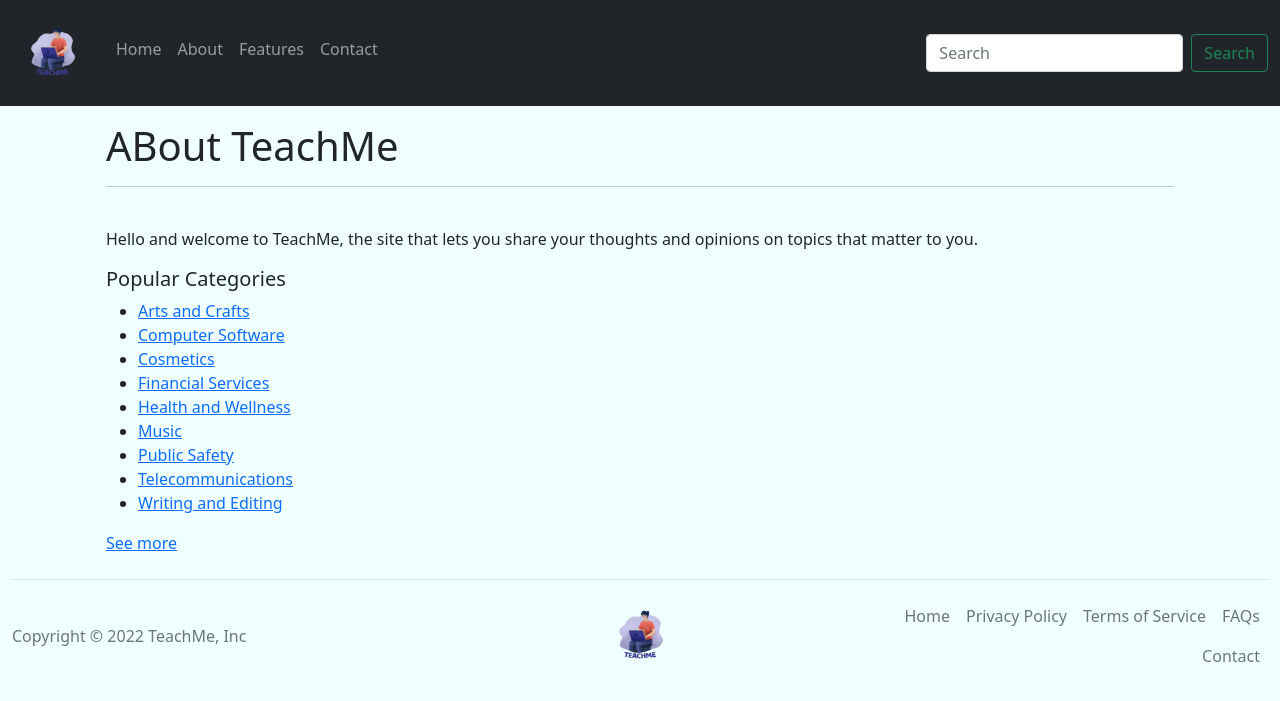
After one commit to micey969/teachme, a Django app: page /services/about in a window 1280 px wide. The commit adds this page. Shown: the top 701 px of the page. Run offline with Django 3.2, Linux system fonts and the light colour scheme.

Commit message:
add about page

```diff
--- a/services/urls.py
+++ b/services/urls.py
@@ -5,7 +5,9 @@ from django.views.generic import TemplateView
 app_name = 'services'
 
 urlpatterns = [
-    path('termsofuse/',TemplateView.as_view(template_name="services/terms.html"),name='terms'),
-    path('privacy/',TemplateView.as_view(template_name="services/privacy.html"),name='privacy'),
-    path('faqs/',TemplateView.as_view(template_name="services/faqs.html"),name='faqs'),
+    path('termsofuse',TemplateView.as_view(template_name="services/terms.html"),name='terms'),
+    path('privacy',TemplateView.as_view(template_name="services/privacy.html"),name='privacy'),
+    path('faqs',TemplateView.as_view(template_name="services/faqs.html"),name='faqs'),
+    path('about',TemplateView.as_view(template_name="services/about.html"),name='about'),
+
 ]
--- a/static/blog/css/styles.css
+++ b/static/blog/css/styles.css
@@ -0,0 +1,7 @@
+body{
+    background-color:azure;
+}
+
+footer li > a:hover{
+    text-decoration: underline;
+}
--- a/templates/base/base.html
+++ b/templates/base/base.html
@@ -5,7 +5,7 @@
         <meta charset="utf-8">
         <meta http-equiv="X-UA-Compatible" content="IE=edge">
         <title>TeachMe</title>
-        <meta name="description" content="">
+        <meta name="description" content="A blogging webapp where users share their skills and passions.">
         <meta name="viewport" content="width=device-width, initial-scale=1">
         <link href="https://cdn.jsdelivr.net/npm/bootstrap@5.0.1/dist/css/bootstrap.min.css" rel="stylesheet">
         <link rel="stylesheet" href="{% static  'blog/css/styles.css' %}">
@@ -22,16 +22,16 @@
                     <div class="collapse navbar-collapse" id="navbarNavDropdown">
                         <ul class="navbar-nav mb-2">
                             <li class="nav-item active">
-                              <a class="nav-link" aria-current="page" href="#">Home</a>
+                              <a class="nav-link" aria-current="page" href="{% url 'blog:index' %}">Home</a>
                             </li>
                             <li class="nav-item">
-                              <a class="nav-link" href="#">About</a>
+                              <a class="nav-link" href="{% url 'services:about' %}">About</a>
                             </li>
                             <li class="nav-item">
                               <a class="nav-link" href="#">Features</a>
                             </li>
                             <li class="nav-item">
-                              <a class="nav-link" href="#">Categories</a>
+                              <a class="nav-link" href="#">Contact</a>
                             </li>
                         </ul>
                         <form class="d-flex ms-md-auto">
@@ -50,7 +50,7 @@
 
         <div class="container-fluid">
             <footer class="d-flex flex-wrap justify-content-between align-items-center py-3 my-4 border-top">
-                <p class="col-md-4 mb-0 text-muted">&copy; 2022 TeachMe, Inc</p>
+                <p class="col-md-4 mb-0 text-muted"> Copyright &copy; 2022 TeachMe, Inc</p>
 
                 <!-- <a href="/" class="col-md-4 d-flex align-items-center justify-content-center mb-3 mb-md-0 me-md-auto link-dark text-decoration-none">
                     <svg class="bi me-2" width="40" height="32"><use xlink:href="#bootstrap"/></svg>
@@ -60,16 +60,13 @@
                 </a>
 
                 <ul class="nav col-md-4 justify-content-end">
-                    <li class="nav-item"><a href="{}" class="nav-link px-2 text-muted">Home</a></li>
-                    <li class="nav-item"><a href="{}" class="nav-link px-2 text-muted">Privacy Policy</a></li>
-                    <li class="nav-item"><a href="{}" class="nav-link px-2 text-muted">Terms</a></li>
-                    <li class="nav-item"><a href="{}" class="nav-link px-2 text-muted">FAQs</a></li>
-                    <li class="nav-item"><a href="{}" class="nav-link px-2 text-muted">About</a></li>
+                    <li class="nav-item"><a href="{% url 'blog:index' %}" class="nav-link px-2 text-muted">Home</a></li>
+                    <li class="nav-item"><a href="{% url 'services:privacy' %}" class="nav-link px-2 text-muted">Privacy Policy</a></li>
+                    <li class="nav-item"><a href="{% url 'services:terms' %}" class="nav-link px-2 text-muted">Terms of Service</a></li>
+                    <li class="nav-item"><a href="{% url 'services:faqs' %}" class="nav-link px-2 text-muted">FAQs</a></li>
+                    <li class="nav-item"><a href="{}" class="nav-link px-2 text-muted">Contact</a></li>
                 </ul>
             </footer>
-        </div>
-        <div class="container text-center">
-            <small>Copyright &copy; TeachMe</small>
         </div>
         <script src="https://cdn.jsdelivr.net/npm/@popperjs/core@2.9.2/dist/umd/popper.min.js" integrity="sha384-IQsoLXl5PILFhosVNubq5LC7Qb9DXgDA9i+tQ8Zj3iwWAwPtgFTxbJ8NT4GN1R8p" crossorigin="anonymous"></script>
         <script src="https://cdn.jsdelivr.net/npm/bootstrap@5.0.1/dist/js/bootstrap.min.js" integrity="sha384-Atwg2Pkwv9vp0ygtn1JAojH0nYbwNJLPhwyoVbhoPwBhjQPR5VtM2+xf0Uwh9KtT" crossorigin="anonymous"></script>
--- /dev/null
+++ b/templates/services/about.html
@@ -0,0 +1,64 @@
+{% extends 'base/base.html' %}
+{% block content %}
+    <div class="container my-3">
+        <main class="float-left">
+            <div class="container">
+                <h1>ABout TeachMe</h1>
+                <hr><br>
+                <p>Hello and welcome to TeachMe, the site that lets you share your thoughts and opinions on topics that matter to you.</p>
+            </div>
+        </main>
+        <aside class="float-right mt-2">
+            <div class="container">
+                <h5>Popular Categories</h5>
+                <ul>
+                    <li><a href="">Arts and Crafts</a></li>
+                    <li><a href="">Computer Software</a></li>
+                    <li><a href="">Cosmetics</a></li>
+                    <li><a href="">Financial Services</a></li>
+                    <li><a href="">Health and Wellness</a></li>
+                    <li><a href="">Music</a></li>
+                    <li><a href="">Public Safety</a></li>
+                    <li><a href="">Telecommunications</a></li>
+                    <li><a href="">Writing and Editing</a></li>
+                </ul>
+                <p><a href="text-muted">See more</a></p>
+            </div>
+        </aside>
+        <div class="float-none">
+        </div>
+
+        <!-- <div
+        id="intro-example"
+        class="p-5 text-center bg-image"
+        style="background-image: url('https://mdbcdn.b-cdn.net/img/new/slides/041.webp');"
+        >
+        <h2>Look at me!</h2>
+
+            <div class="mask" style="background-color: rgba(0, 0, 0, 0.7);">
+                <div class="d-flex justify-content-center align-items-center h-100">
+                    <div class="text-white">
+                        <h1 class="mb-3">Learn Bootstrap 5 with MDB</h1>
+                        <h5 class="mb-4">Best & free guide of responsive web design</h5>
+                        <a
+                        class="btn btn-outline-light btn-lg m-2"
+                        href="https://www.youtube.com/watch?v=c9B4TPnak1A"
+                        role="button"
+                        rel="nofollow"
+                        target="_blank"
+                        >Start tutorial</a
+                        >
+                        <a
+                        class="btn btn-outline-light btn-lg m-2"
+                        href="https://mdbootstrap.com/docs/standard/"
+                        target="_blank"
+                        role="button"
+                        >Download MDB UI KIT</a
+                        >
+                    </div>
+                </div>
+            </div>
+        </div> -->
+    </div>
+
+{% endblock %}
--- a/templates/services/faqs.html
+++ b/templates/services/faqs.html
@@ -1,8 +1,8 @@
 {% extends 'base/base.html' %}
 {% block content %}
     <div class="container mt-3 mb-6">
-        <h1>TeachMe FAQs</h1>
-        <hr>
+        <h1>FAQs</h1><br>
+
         <h4>How do you get started?</h4>
         <p>Have a skill or passion that you would like to share with others? It's as easy as registering and writing a post. TeachMe provides the space you need to talk about your skills or passions. You even get to interact with your readers by having discussions within the comment section.</p>
 
--- a/templates/services/privacy.html
+++ b/templates/services/privacy.html
@@ -1,7 +1,7 @@
 {% extends 'base/base.html' %}
 {% block content %}
     <div class="container mt-3 mb-6">
-        <h1>Privacy Policy</h1>
+        <h1>Privacy Policy</h1><br>
 
         <p>TeachMe Supports the Privacy Pledge</p>
         <p>We Commit To:</p>
--- a/templates/services/terms.html
+++ b/templates/services/terms.html
@@ -1,7 +1,7 @@
 {% extends 'base/base.html' %}
 {% block content %}
     <div class="container mt-3 mb-6">
-        <h1>Terms Of Service</h1>
+        <h1>Terms Of Service</h1><br>
 
         <h4>Acceptance</h4>
         <p>
```
